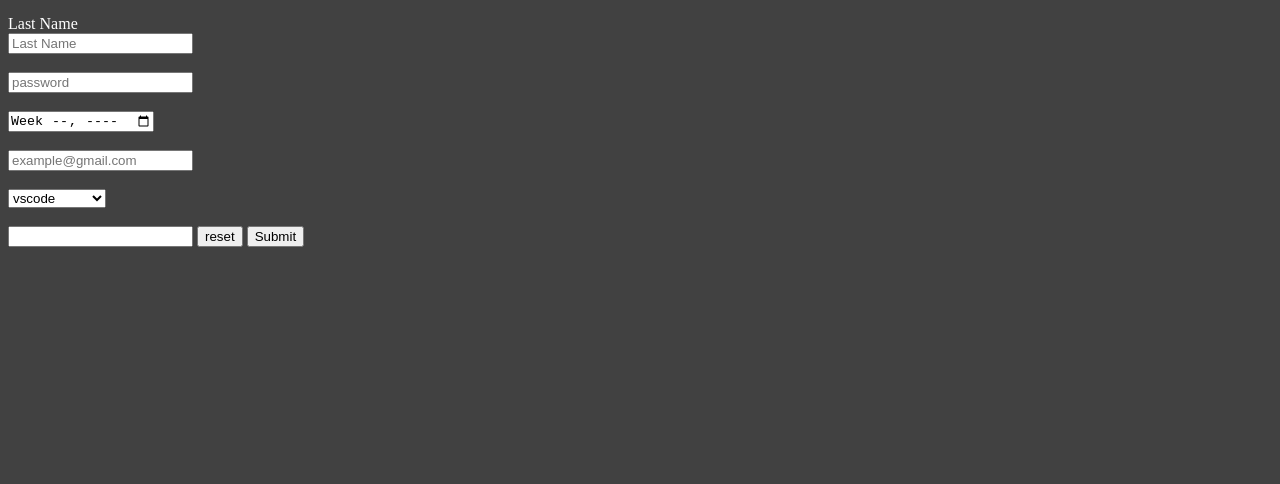
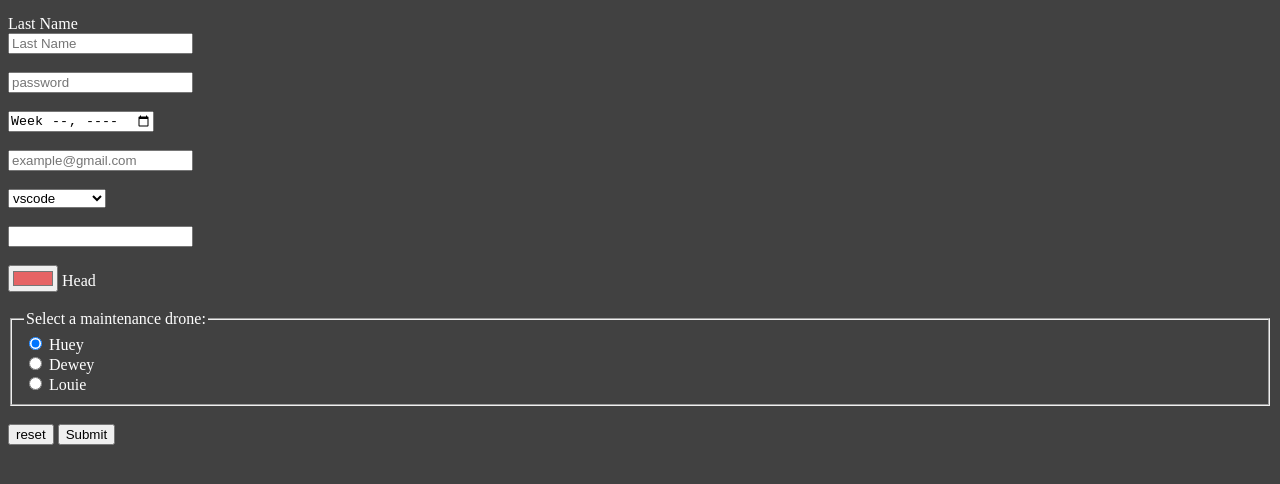
Before and after one commit to Varun1911/HTML, a plain HTML site: page forms_2.html in a window 1280 px wide. Shown: the part 122-606 px from the top of the page. Drawn offline with Linux system fonts and the light colour scheme.

Commit message:
more inputs

```diff
--- a/forms_2.html
+++ b/forms_2.html
@@ -52,7 +52,37 @@
 
         <input type="hidden" name="">
         <!-- find the use of hidden -->
+        <br />
+        <br />
 
+        <div>
+            <input type="color" id="head" name="head" value="#e66465" />
+            <label for="head">Head</label>
+        </div>
+
+        <br />
+
+
+        <fieldset>
+            <legend>Select a maintenance drone:</legend>
+
+            <div>
+              <input type="radio" id="huey" name="drone" value="huey" checked />
+              <label for="huey">Huey</label>
+            </div>
+
+            <div>
+              <input type="radio" id="dewey" name="drone" value="dewey" />
+              <label for="dewey">Dewey</label>
+            </div>
+
+            <div>
+              <input type="radio" id="louie" name="drone" value="louie" />
+              <label for="louie">Louie</label>
+            </div>
+        </fieldset>
+
+        <br />
         <input type="reset" value="reset">
 
         <button type="submit">Submit</button>
```
